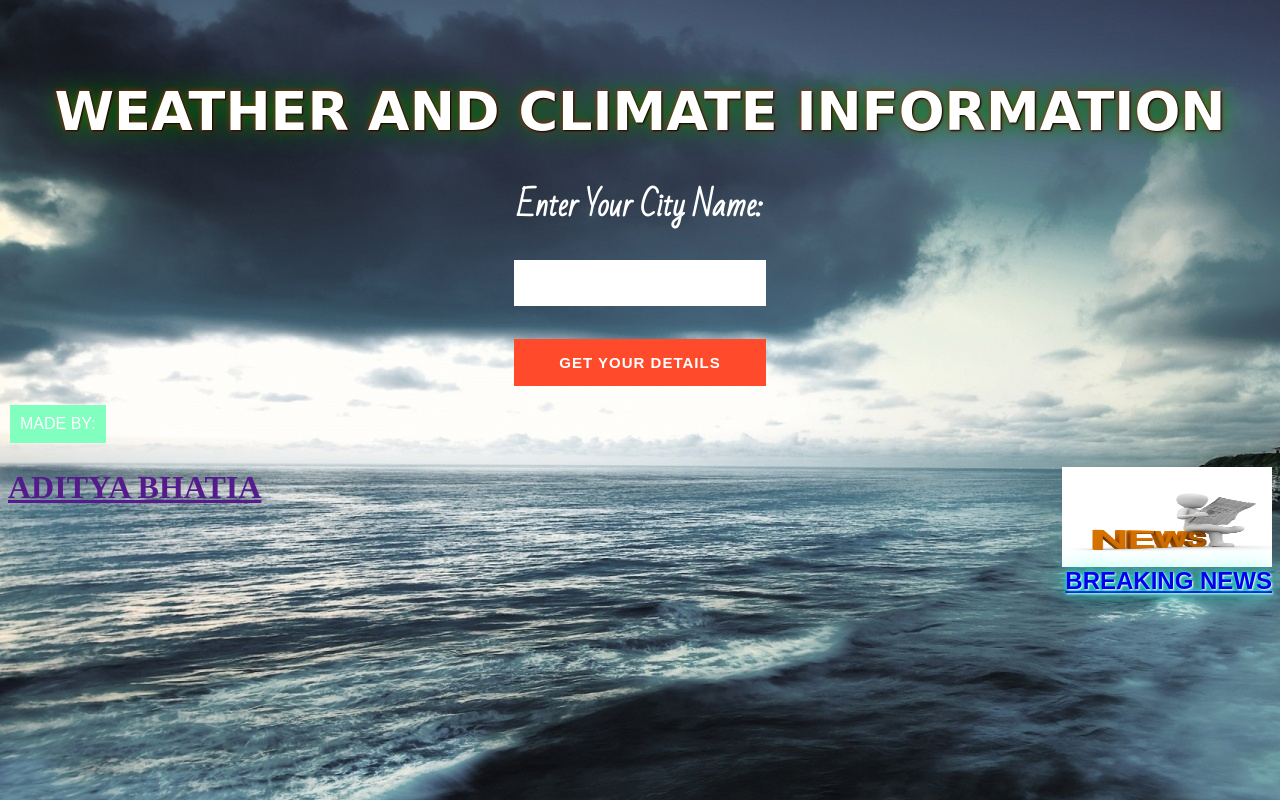
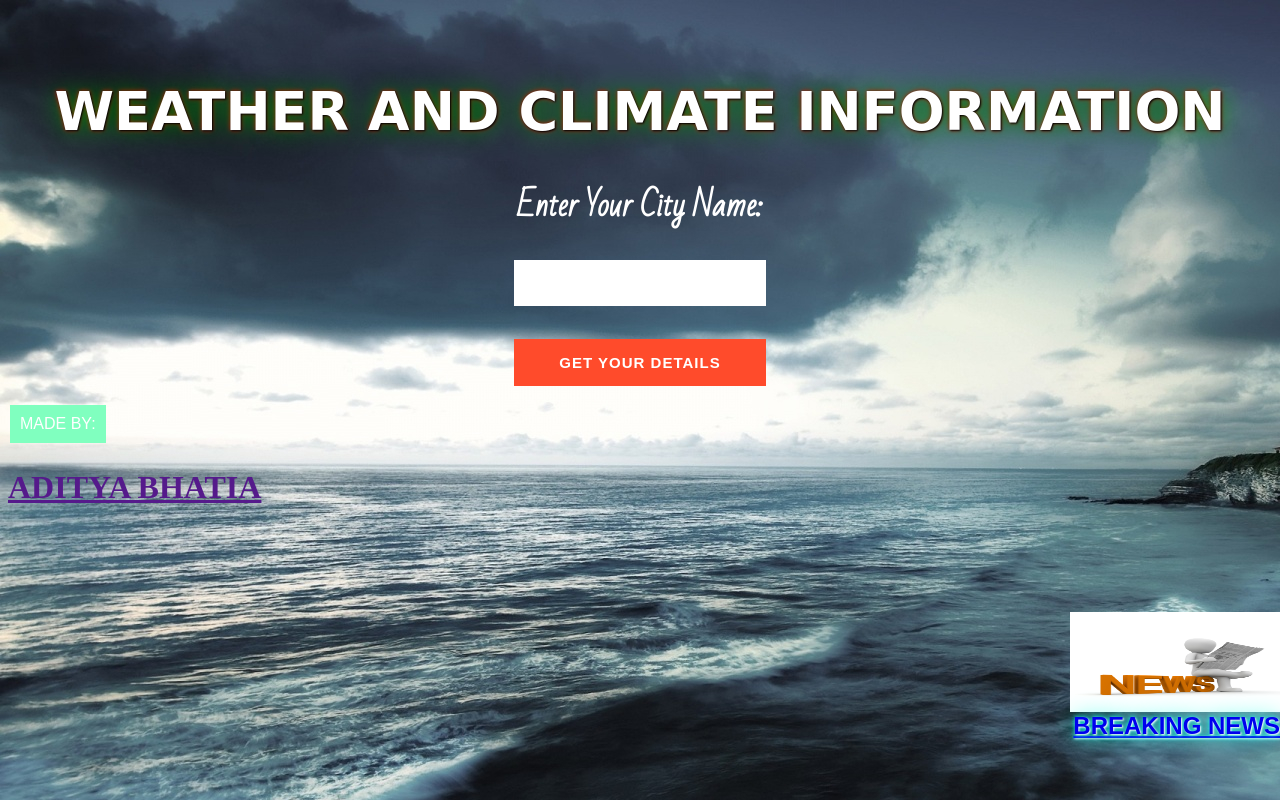
Before and after one commit to Adityas249/assessment-project, a plain HTML site: page index.html in a window 1280 px wide. Drawn offline with Linux system fonts and the light colour scheme; a web font is replaced by a local one.

Commit message:
Update style.css

```diff
--- a/style.css
+++ b/style.css
@@ -1,8 +1,4 @@
 *
-
-
-
-
 body{
     background-color:#99ccff;
 
@@ -149,5 +145,5 @@ color:#fff;
         font-size:1.5em;
 text-align:right;
         float:right;
-        position:relative
+        position:fixed;
 }
```
